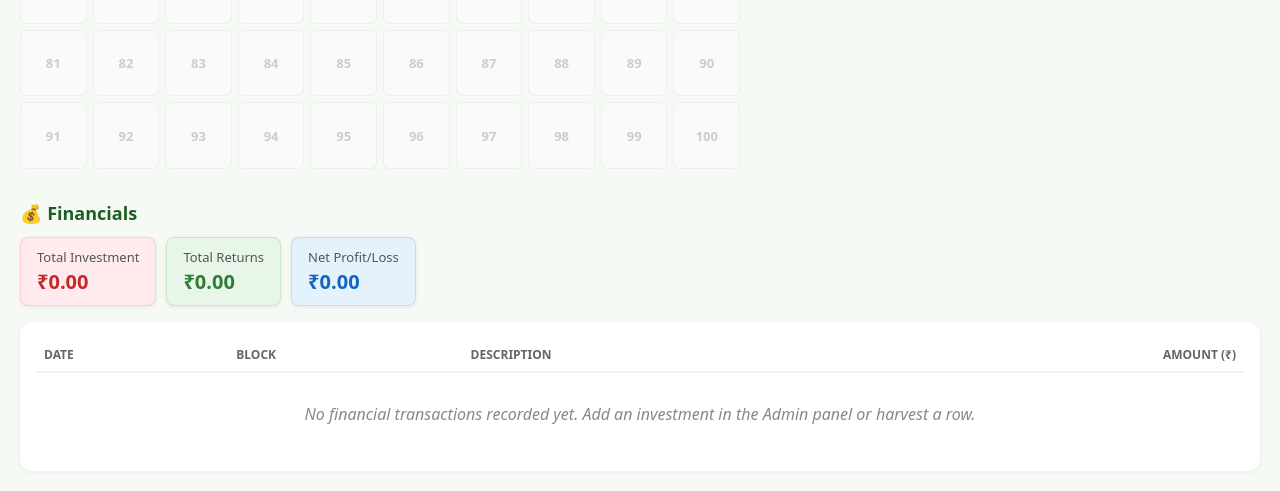
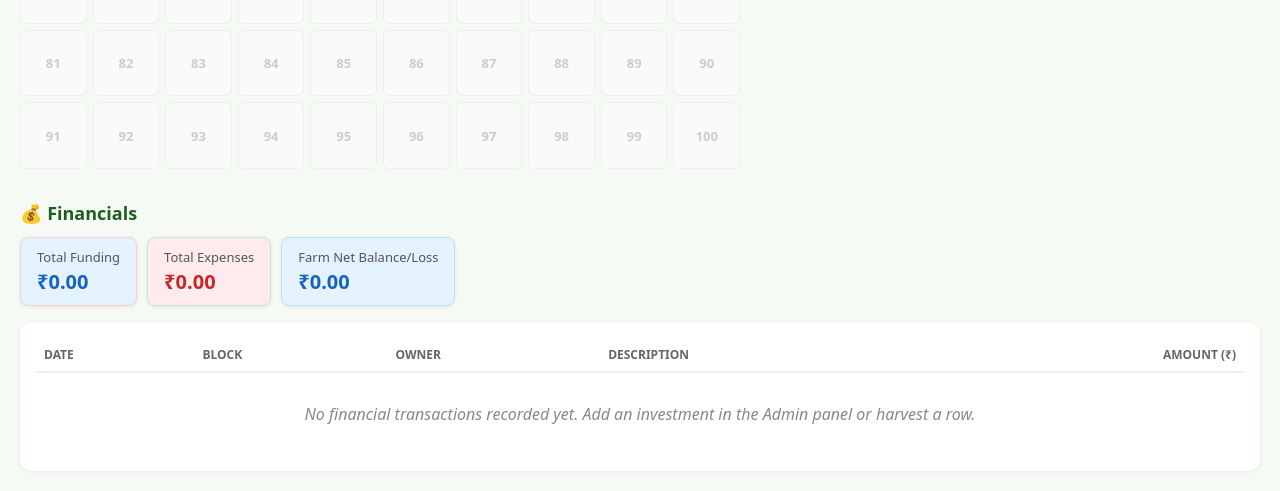
Before and after one commit to irapk79-agn/farmapp, a Django app: page /dashboard/ in a window 1280 px wide. Shown: the part 746-1237 px from the top of the page. Run offline with Django 5.2, Linux system fonts and the light colour scheme; the visitor is signed in with stand-in values (Sample User, id 1); data that the repository does not hold is empty.

Commit message:
Add financial ledger with Funding/Expense categories and Owner tracking

```diff
--- /dev/null
+++ b/cmd.txt
@@ -0,0 +1 @@
+conda deactivate farmland
--- a/farm/views.py
+++ b/farm/views.py
@@ -93,22 +93,45 @@ def dashboard(request):
     from .models import HarvestRecord
     harvests = HarvestRecord.objects.filter(block__in=visible_qs).order_by('-harvest_date')
 
-    total_investment = sum(float(b.investment_amount or 0) for b in visible_qs)
-    total_revenue = sum(float(h.revenue or 0) for h in harvests)
-    net_profit = total_revenue - total_investment
+    total_funding = sum(float(b.amount or 0) for b in visible_qs if b.transaction_type == 'FUNDING')
+    total_expenses = sum(float(b.amount or 0) for b in visible_qs if b.transaction_type == 'EXPENSE')
+    total_returns = sum(float(h.revenue or 0) for h in harvests)
+
+    is_admin = request.user.is_superuser or request.user.is_staff
+
+    if is_admin:
+        # Farm Manager View: Profit = Funding - Expenses (Returns are ignored)
+        net_profit = total_funding - total_expenses
+    else:
+        # Owner View: Profit = Harvest Returns - Funding (Expenses are ignored, they are farm's responsibility)
+        net_profit = total_returns - total_funding
 
     transactions = []
 
-    # Add Investments
+    # Add Funding & Expenses
     for b in visible_qs:
-        if b.investment_amount and b.investment_amount > 0:
+        if b.amount and b.amount > 0:
+            mode = b.get_investment_mode_display() or "Unknown"
+
+            if b.transaction_type == 'EXPENSE':
+                cat = b.get_expense_category_display() or "General"
+                desc = f"{cat} paid via {mode}"
+                amount = -float(b.amount)
+                is_income = False
+            else:
+                desc = f"Funding received via {mode}"
+                amount = float(b.amount)
+                is_income = True
+
             transactions.append({
                 'date': None,
-                'type': 'Investment',
                 'block': b.block_number,
-                'description': f"Investment via {b.get_investment_mode_display() or 'Unknown'}",
-                'amount': -float(b.investment_amount),
-                'is_income': False
+                'owner_name': b.owner.name if b.owner else '—',
+                'description': desc,
+                'amount': amount,
+                'is_income': is_income,
+                'is_funding': (b.transaction_type == 'FUNDING'),
+                'is_expense': (b.transaction_type == 'EXPENSE'),
             })
 
     # Add Harvests
@@ -116,11 +139,13 @@ def dashboard(request):
         if h.revenue and h.revenue > 0:
             transactions.append({
                 'date': h.harvest_date,
-                'type': 'Harvest',
                 'block': h.block.block_number,
+                'owner_name': h.block.owner.name if h.block.owner else '—',
                 'description': f"{h.plant_type} (Row {h.row_number})",
                 'amount': float(h.revenue),
-                'is_income': True
+                'is_income': True,
+                'is_funding': False,
+                'is_expense': False,
             })
 
     # Sort: Newest dates first. (Investments have date=None so they go to the top)
@@ -136,8 +161,9 @@ def dashboard(request):
         'cultivating_unowned': cultivating_unowned,
 
         # Pass the financial variables to the template
-        'total_investment': total_investment,
-        'total_revenue': total_revenue,
+        'total_funding': total_funding,
+        'total_expenses': total_expenses,
+        'total_returns': total_returns,
         'net_profit': net_profit,
         'transactions': transactions,
     }
--- a/templates/farm/dashboard.html
+++ b/templates/farm/dashboard.html
@@ -230,15 +230,24 @@
 
         <!-- Summary Tiles -->
         <div class="stats" style="margin-bottom: 16px;">
-            <div class="stat" style="background: #ffebee; border: 1px solid #ffcdd2;">
-                Total Investment<b style="color: #c62828;">₹{{ total_investment|floatformat:2 }}</b>
+            <div class="stat" style="background: #e3f2fd; border: 1px solid #ffcdd2;">
+                Total Funding<b style="color: #1565c0;">₹{{ total_funding|floatformat:2 }}</b>
             </div>
-            <div class="stat" style="background: #e8f5e9; border: 1px solid #c8e6c9;">
-                Total Returns<b style="color: #2e7d32;">₹{{ total_revenue|floatformat:2 }}</b>
+        {% if request.user.is_superuser or request.user.is_staff %}
+            <div class="stat" style="background: #ffebee; border: 1px solid #c8e6c9;">
+                Total Expenses<b style="color: #c62828;">₹{{ total_expenses|floatformat:2 }}</b>
             </div>
             <div class="stat" style="background: #e3f2fd; border: 1px solid #bbdefb;">
-                Net Profit/Loss<b style="color: {% if net_profit >= 0 %}#1565c0{% else %}#c62828{% endif %};">₹{{ net_profit|floatformat:2 }}</b>
+                Farm Net Balance/Loss<b style="color: {% if net_profit >= 0 %}#1565c0{% else %}#c62828{% endif %};">₹{{ net_profit|floatformat:2 }}</b>
             </div>
+            {% else %}
+                <div class="stat" style="background: #e8f5e9; border: 1px solid #c8e6c9;">
+                    Total Returns<b style="color: #2e7d32;">₹{{ total_returns|floatformat:2 }}</b>
+                </div>
+                <div class="stat" style="background: #e3f2fd; border: 1px solid #bbdefb;">
+                    My Net Profit<b style="color: {% if net_profit >= 0 %}#1565c0{% else %}#c62828{% endif %};">₹{{ net_profit|floatformat:2 }}</b>
+                </div>
+            {% endif %}
         </div>
 
         <!-- Ledger Table -->
@@ -248,6 +257,7 @@
                     <tr style="border-bottom: 2px solid #e8f5e9; color: #666; font-size: 12px; text-transform: uppercase;">
                         <th style="padding: 8px;">Date</th>
                         <th style="padding: 8px;">Block</th>
+                        <th style="padding: 8px;">Owner</th> <!-- ADDED OWNER -->
                         <th style="padding: 8px;">Description</th>
                         <th style="padding: 8px; text-align: right;">Amount (₹)</th>
                     </tr>
@@ -259,21 +269,36 @@
                             {{ tx.date|date:"Y-m-d"|default:"—" }}
                         </td>
                         <td style="padding: 10px 8px; font-weight: 600;">Block {{ tx.block }}</td>
+                        <!-- ADDED OWNER COLUMN -->
+                        <td style="padding: 10px 8px; color: #555;">
+                            {{ tx.owner_name }}
+                        </td>
                         <td style="padding: 10px 8px;">
                             {{ tx.description }}
-                            {% if tx.is_income %}
+
+
+                        {% if tx.is_funding %}
+                                <!-- Blue badge for Funding -->
+                                <span style="background:#e3f2fd; color:#1565c0; padding:2px 6px; border-radius:4px; font-size:10px; margin-left:6px; font-weight: 700;">FUNDING</span>
+                        {% elif tx.is_expense %}
+                                <span style="background:#ffebee; color:#c62828; padding:2px 6px; border-radius:4px; font-size:10px; margin-left:6px; font-weight: 700;">EXPENSE</span>
+
+                            {% else %}
                                 <span style="background:#e8f5e9; color:#2e7d32; padding:2px 6px; border-radius:4px; font-size:10px; margin-left:6px; font-weight: 700;">RETURN</span>
-                            {% else %}
-                                <span style="background:#ffebee; color:#c62828; padding:2px 6px; border-radius:4px; font-size:10px; margin-left:6px; font-weight: 700;">INVESTMENT</span>
+
                             {% endif %}
                         </td>
-                        <td style="padding: 10px 8px; text-align: right; font-weight: 700; color: {% if tx.is_income %}#2e7d32{% else %}#c62828{% endif %};">
-                            {% if tx.is_income %}+{% endif %}{{ tx.amount|floatformat:2 }}
+                        <td style="padding: 10px 8px; text-align: right; font-weight: 700; color: {% if tx.is_expense %}#c62828{% elif tx.is_funding %}#1565c0{% else %}#2e7d32{% endif %};">
+                            {% if tx.amount > 0 %}
+                                + ₹{{ tx.amount|floatformat:2 }}
+                            {% else %}
+                                - ₹{{ tx.amount|floatformat:2|slice:"1:" }}
+                            {% endif %}
                         </td>
                     </tr>
                     {% empty %}
                     <tr>
-                        <td colspan="4" style="padding: 30px; text-align: center; color: #888; font-style: italic;">
+                        <td colspan="5" style="padding: 30px; text-align: center; color: #888; font-style: italic;">
                             No financial transactions recorded yet. Add an investment in the Admin panel or harvest a row.
                         </td>
                     </tr>
```
Also changed, not shown: farm/admin.py (+11 -3 lines), farm/models.py (+21 -1 lines), farm/migrations/0008_block_expense_category.py (added), farm/migrations/0009_rename_investment_amount_block_amount_and_more.py (added).
